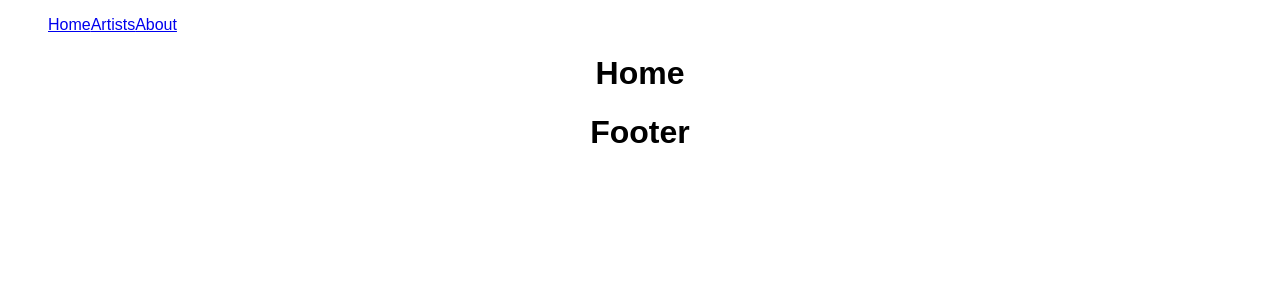
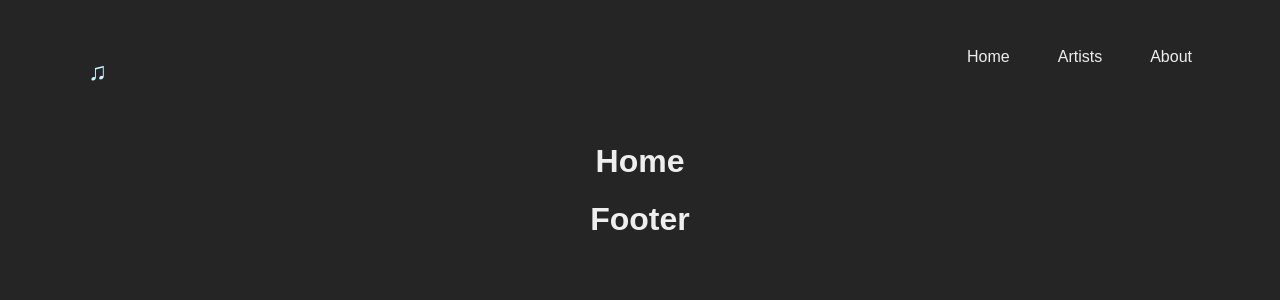
Before and after one commit to matthewlohl/music-app, a React (Create React App) app: page / in a window 1280 px wide. Shown: the top 300 px of the page. Built offline with nearby package versions, Linux system fonts and the light colour scheme.

Commit message:
add links, style nav

```diff
--- a/src/App.css
+++ b/src/App.css
@@ -4,6 +4,7 @@ h1{
 }
 
 body{
-    font-family:Arial, Helvetica, sans-serif
-
+    font-family:Arial, Helvetica, sans-serif;
+    background-color: #252525;
+    color: #eee;
 }
--- a/src/layout/Header/index.js
+++ b/src/layout/Header/index.js
@@ -1,14 +1,18 @@
 import React from "react";
 import { NavLink } from 'react-router-dom'
+import './style.css'
 
 function Header() {
 
   return (
+    <header>
+        <p className="logo">♫</p>
     <ul>
-        <NavLink to='/' end>Home</NavLink>
-        <NavLink to='artists' end>Artists</NavLink>
-        <NavLink to='about' end>About</NavLink>
+        <NavLink to='/' end className='nav'>Home</NavLink>
+        <NavLink to='artists' className='nav'>Artists</NavLink>
+        <NavLink to='about' className='nav'>About</NavLink>
     </ul>
+    </header>
 
   );
 }
--- /dev/null
+++ b/src/layout/Header/style.css
@@ -0,0 +1,21 @@
+.nav{
+    text-decoration: none;
+    color: #eee;
+
+}
+
+header{
+    margin: 2em 5em;
+    display: flex;
+    justify-content: space-between;
+}
+
+.logo{
+    color: #C3F8FF;
+}
+
+ul{
+    display: flex;
+    justify-content: flex-end;
+    gap: 3em;
+}
```
